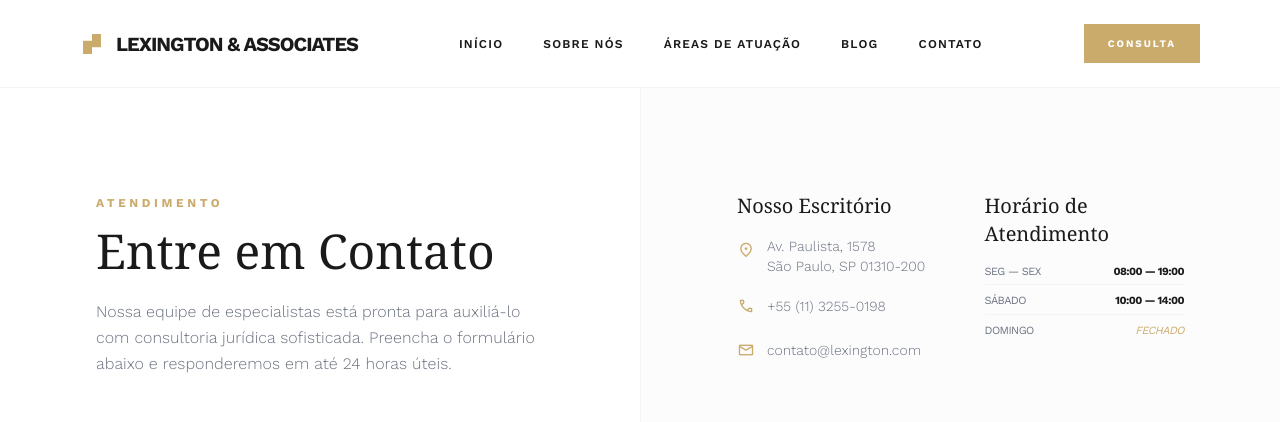
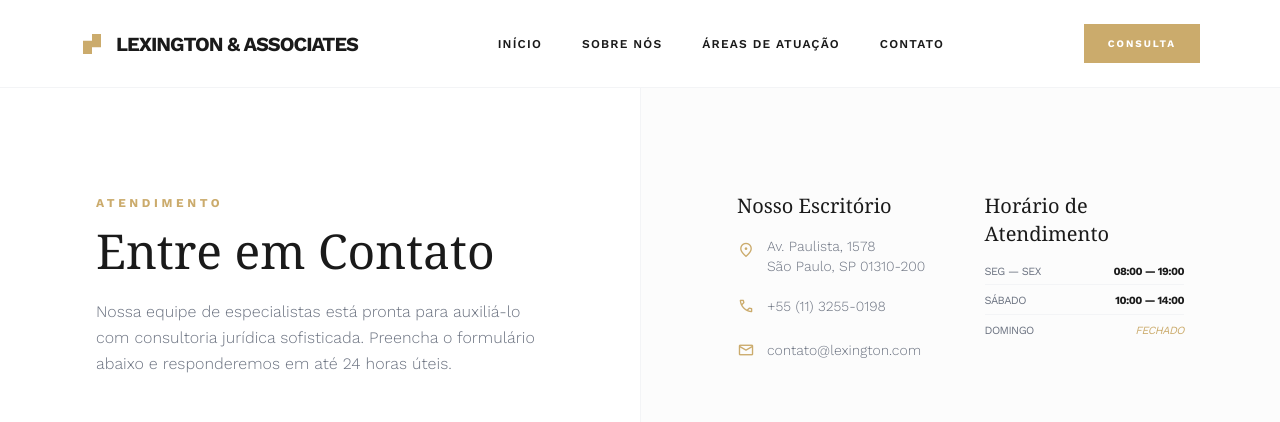
Before and after one commit to ffelipecuevasc/advogados, a plain HTML site: page contato.html in a window 1280 px wide. Shown: the top 422 px of the page. Drawn offline with nearby package versions, Linux system fonts and the light colour scheme.

Commit message:
Parche - Arreglo en links en barras de navegación

```diff
--- a/contato.html
+++ b/contato.html
@@ -62,7 +62,6 @@
             <a class="text-charcoal dark:text-gray-300 text-xs font-semibold uppercase tracking-widest hover:text-primary transition-colors" href="index.html">Início</a>
             <a class="text-charcoal dark:text-gray-300 text-xs font-semibold uppercase tracking-widest hover:text-primary transition-colors" href="sobre.html">Sobre Nós</a>
             <a class="text-charcoal dark:text-gray-300 text-xs font-semibold uppercase tracking-widest hover:text-primary transition-colors" href="servicos.html">Áreas de Atuação</a>
-            <a class="text-charcoal dark:text-gray-300 text-xs font-semibold uppercase tracking-widest hover:text-primary transition-colors" href="#">Blog</a>
             <a class="text-charcoal dark:text-gray-300 text-xs font-semibold uppercase tracking-widest hover:text-primary transition-colors" href="contato.html">Contato</a>
         </nav>
         <button class="bg-primary text-white text-[10px] font-bold uppercase tracking-[0.2em] px-6 py-3 hover:bg-opacity-90 transition-all">
```
Also changed, not shown: servicos.html (+1 -1 lines).
